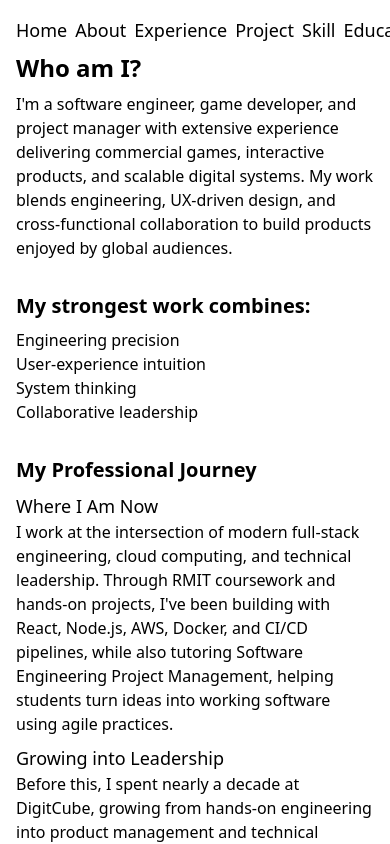
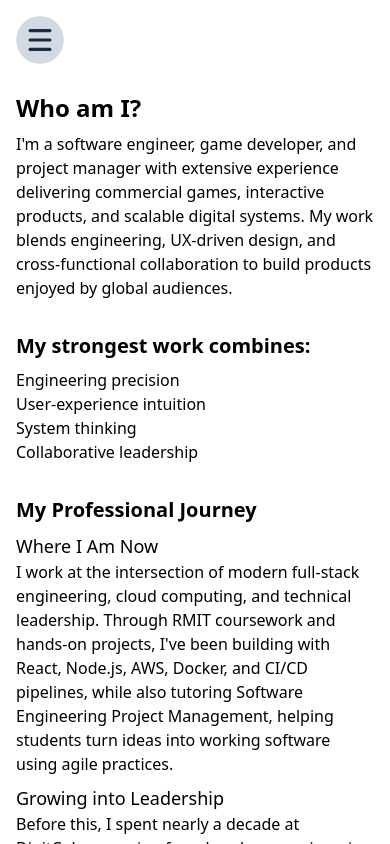
Before and after one commit to ZHENSHUO-ZHAO/portfolio, a React (Vite) app: page /about in a window 390 px wide. Shown: the top 844 px of the page. Built offline with nearby package versions, Linux system fonts and the light colour scheme.

Commit message:
Added navigation bar for pc and mobile.

```diff
--- a/src/App.tsx
+++ b/src/App.tsx
@@ -1,7 +1,11 @@
 import { useEffect } from "react";
-import { NavLink, Outlet, useLocation } from "react-router";
+import { Outlet, useLocation } from "react-router";
+import MobileRouter from "./components/router/MobileRouter";
+import PcRouter from "./components/router/PcRouter";
 
-const navList: { to: string; title: string; end?: boolean }[] = [
+export type RouterData = { to: string; title: string; end?: boolean }[];
+
+const navList: RouterData = [
   { to: "/", title: "Home", end: true },
   { to: "/about", title: "About" },
   { to: "/experience", title: "Experience" },
@@ -20,24 +24,9 @@ function App() {
 
   return (
     <div className="relative size-full flex flex-col justify-center items-center">
-      <header className="sticky top-4 w-full">
-        <nav aria-label="Primary" className="overflow-x-auto">
-          <ul className="flex gap-2 flex-nowrap mx-4 w-fit">
-            {navList.map((item) => (
-              <li key={item.title}>
-                <NavLink
-                  to={item.to}
-                  end={item.end}
-                  className="whitespace-nowrap text-lg font-normal"
-                >
-                  {item.title}
-                </NavLink>
-              </li>
-            ))}
-          </ul>
-        </nav>
-      </header>
-      <div className="size-full pt-6">
+      <PcRouter routes={navList} />
+      <MobileRouter routes={navList} />
+      <div className="pt-23 lg:pt-10 ">
         <Outlet />
       </div>
     </div>
--- /dev/null
+++ b/src/components/glowOutline/GlowOutline.tsx
@@ -0,0 +1,50 @@
+export default function GlowOutline({
+  gradient,
+  rounded,
+}: {
+  gradient: string;
+  rounded?: string;
+}) {
+  //   const gradient =
+  //     "conic-gradient(in oklch, red 90deg, orange 95deg, transparent 200deg, transparent 250deg, red 360deg)";
+  //   const rounded = "rounded-3xl";
+  return (
+    <>
+      <div className="absolute -inset-1 pointer-events-none blur-xs">
+        <Outline gradient={gradient} rounded={rounded} thickness="p-1" />
+      </div>
+      <div className="absolute inset-0 pointer-events-none">
+        <Outline gradient={gradient} rounded={rounded} thickness="p-px" />
+      </div>
+    </>
+  );
+}
+
+// The thickness is created by padding.
+function Outline({
+  gradient,
+  rounded,
+  thickness,
+}: {
+  gradient: string;
+  rounded?: string;
+  thickness: string;
+}) {
+  const mask =
+    "linear-gradient(#fff 0 0) content-box, linear-gradient(#fff 0 0)";
+
+  return (
+    <div className="absolute inset-0 pointer-events-none">
+      <div
+        className={`size-full ${rounded || ""} ${thickness}`}
+        style={{
+          background: `${gradient}`,
+          WebkitMask: `${mask}`,
+          WebkitMaskComposite: "xor",
+          mask: `${mask}`,
+          maskComposite: "exclude",
+        }}
+      />
+    </div>
+  );
+}
--- /dev/null
+++ b/src/components/router/MobileRouter.tsx
@@ -0,0 +1,123 @@
+import { useEffect, useState } from "react";
+import useMeasure, { type Size } from "../../hooks/measureHook";
+import { NavLink } from "react-router";
+import type { RouterData } from "../../App";
+
+export default function MobileRouter({ routes }: { routes: RouterData }) {
+  const [isOpen, setIsOpen] = useState(false);
+  const [ref, size] = useMeasure();
+
+  useEffect(() => {
+    if (!isOpen) return;
+
+    const onKeyDown = (e: KeyboardEvent) => {
+      if (e.key === "Escape") setIsOpen(false);
+    };
+
+    window.addEventListener("keydown", onKeyDown);
+    return () => window.removeEventListener("keydown", onKeyDown);
+  }, [isOpen]);
+
+  //   useEffect(() => {
+  //     if (!isOpen) return;
+
+  //     const id = requestAnimationFrame(() => setIsOpen(false));
+  //     return () => cancelAnimationFrame(id);
+  //   }, [size]);
+
+  return (
+    <div className="fixed inset-0 lg:hidden">
+      <MenuToggle isOpen={isOpen} setIsOpen={setIsOpen} />
+      <aside ref={ref} className="absolute inset-0">
+        <div
+          className="absolute inset-0"
+          onClick={() => setIsOpen(false)}
+        ></div>
+        <nav
+          aria-label="Primary"
+          aria-hidden={!isOpen}
+          className="relative overflow-y-auto pl-7 pt-17 w-1/2 max-w-full h-screen"
+        >
+          <BackgroundClip isOpen={isOpen} size={size} />
+          <div className="relative">
+            {isOpen && (
+              <ul className="flex flex-col gap-2" id="mobile-navigation">
+                {routes.map((item) => (
+                  <li key={item.title}>
+                    <NavLink
+                      to={item.to}
+                      end={item.end}
+                      className="whitespace-nowrap text-lg font-normal"
+                      onClick={() => setIsOpen(false)}
+                    >
+                      {item.title}
+                    </NavLink>
+                  </li>
+                ))}
+              </ul>
+            )}
+          </div>
+        </nav>
+      </aside>
+    </div>
+  );
+}
+
+function MenuToggle({
+  isOpen,
+  setIsOpen,
+}: {
+  isOpen: boolean;
+  setIsOpen: React.Dispatch<React.SetStateAction<boolean>>;
+}) {
+  return (
+    <button
+      className="fixed top-7 left-7 z-1 size-6"
+      onClick={() => setIsOpen((state) => !state)}
+      aria-expanded={isOpen}
+      aria-label={isOpen ? "Close menu" : "Open menu"}
+      aria-controls="mobile-navigation"
+    >
+      <svg className="size-full" viewBox="0 0 23 23">
+        {isOpen ? (
+          <>
+            <Path d="M 2 2.5 L 21 20.5" />
+            <Path d="M 2 20.5 L 21 2.5" />
+          </>
+        ) : (
+          <>
+            <Path d="M 2 2.5 L 21 2.5" />
+            <Path d="M 2 11.5 L 21 11.5" />
+            <Path d="M 2 20.5 L 21 20.5" />
+          </>
+        )}
+      </svg>
+    </button>
+  );
+}
+
+function Path({ d }: { d: string }) {
+  return (
+    <path
+      className="fill-transparent stroke-3 stroke-slate-800"
+      strokeLinecap="round"
+      d={d}
+    />
+  );
+}
+
+function BackgroundClip({ isOpen, size }: { isOpen: boolean; size: Size }) {
+  return (
+    <div
+      className="absolute inset-0 pointer-events-none bg-slate-400/40 border-r border-white backdrop-blur-xs rounded-r-2xl mr-3"
+      style={{
+        boxShadow: "5px 0 5px rgb(0 0 0 / 30%)",
+        clipPath: `${
+          isOpen
+            ? `circle(${size.height * 2}px at 40px 40px)`
+            : "circle(24px at 40px 40px)"
+        }`,
+      }}
+    />
+  );
+}
--- /dev/null
+++ b/src/components/router/PcRouter.tsx
@@ -0,0 +1,39 @@
+import { NavLink } from "react-router";
+import type { RouterData } from "../../App";
+import React from "react";
+import GlowOutline from "../glowOutline/GlowOutline";
+
+export default function PcRouter({ routes }: { routes: RouterData }) {
+  const gradient =
+    "conic-gradient(in oklch, color-mix(in oklch, yellow 80%, transparent) 0deg, lime 85deg, color-mix(in oklch, teal 60%, transparent) 95deg, transparent 100deg, transparent 150deg, color-mix(in oklch, lime 60%, transparent) 250deg, color-mix(in oklch, yellow 80%, transparent) 360deg )";
+  const rounded = "rounded-3xl";
+
+  return (
+    <header className="sticky top-4 w-full hidden lg:block">
+      <nav
+        aria-label="Primary"
+        className="mx-4 bg-slate-400/40 py-2 rounded-3xl backdrop-blur-md"
+      >
+        <GlowOutline gradient={gradient} rounded={rounded} />
+        <ul className="flex flex-nowrap mx-auto">
+          {routes.map((item, i) => (
+            <React.Fragment key={item.title}>
+              <li className="flex-1">
+                <NavLink
+                  to={item.to}
+                  end={item.end}
+                  className="whitespace-nowrap text-lg font-semibold text-center block"
+                >
+                  {item.title}
+                </NavLink>
+              </li>
+              {i < routes.length - 1 && (
+                <div className="flex-none h-auto w-px border-r border-r-slate-500/50 border-l border-l-slate-100/50 rounded-full" />
+              )}
+            </React.Fragment>
+          ))}
+        </ul>
+      </nav>
+    </header>
+  );
+}
--- /dev/null
+++ b/src/hooks/measureHook.ts
@@ -0,0 +1,25 @@
+import { useEffect, useRef, useState } from "react";
+
+export type Size = { width: number; height: number };
+
+// Custom hook to keep track of the size of a specified element.
+export default function useMeasure<T extends HTMLElement>() {
+  const ref = useRef<T | null>(null);
+  const [size, setSize] = useState<Size>({ width: 0, height: 0 });
+
+  useEffect(() => {
+    if (ref.current) {
+      // Add event listener to track the ref's size.
+      const observer = new ResizeObserver(([entry]) => {
+        const { width, height } = entry.contentRect;
+        setSize({ width: Math.round(width), height: Math.round(height) });
+      });
+
+      observer.observe(ref.current);
+
+      return () => observer.disconnect();
+    }
+  }, []);
+
+  return [ref, size] as const;
+}
--- a/src/pages/Home/Home.tsx
+++ b/src/pages/Home/Home.tsx
@@ -34,7 +34,7 @@ function HomePageHeader() {
       <h1 className="text-2xl font-extrabold">{content.name}</h1>
       <ul
         aria-label="Professional roles"
-        className="flex flex-row flex-wrap gap-x-2 gap-y-0"
+        className="flex flex-row flex-wrap gap-x-2 gap-y-0 justify-center"
       >
         {content.roles.map((r) => (
           <li key={r} className="whitespace-nowrap text-xl">
--- a/src/pages/PageBase.tsx
+++ b/src/pages/PageBase.tsx
@@ -15,8 +15,8 @@ export default function PageBase({
 }) {
   const headingClassName = `${h1Style} mb-2`;
   return (
-    <main className="w-full px-4">
-      <header className={`w-full mb-2 ${headerClassName || ""}`}>
+    <main className="px-4">
+      <header className={`mb-2 ${headerClassName || ""}`}>
         {headerElement ? (
           headerElement(headingClassName)
         ) : (
--- a/src/pages/Project/Project.tsx
+++ b/src/pages/Project/Project.tsx
@@ -51,12 +51,13 @@ function Item({ itemData }: { itemData: ProjectItem }) {
           </p>
         </div>
         <p>{itemData.desc}</p>
-        <p>
-          <span className={h4Style}>Role:</span> {itemData.role}
-        </p>
+        <div>
+          <h4 className={h4Style}>Role</h4>
+          <p> {itemData.role} </p>
+        </div>
         {itemData.releases && (
           <div>
-            <h4 className={h4Style}>Releases:</h4>
+            <h4 className={h4Style}>Releases</h4>
             <ItemList listData={itemData.releases} ordered />
           </div>
         )}
```
